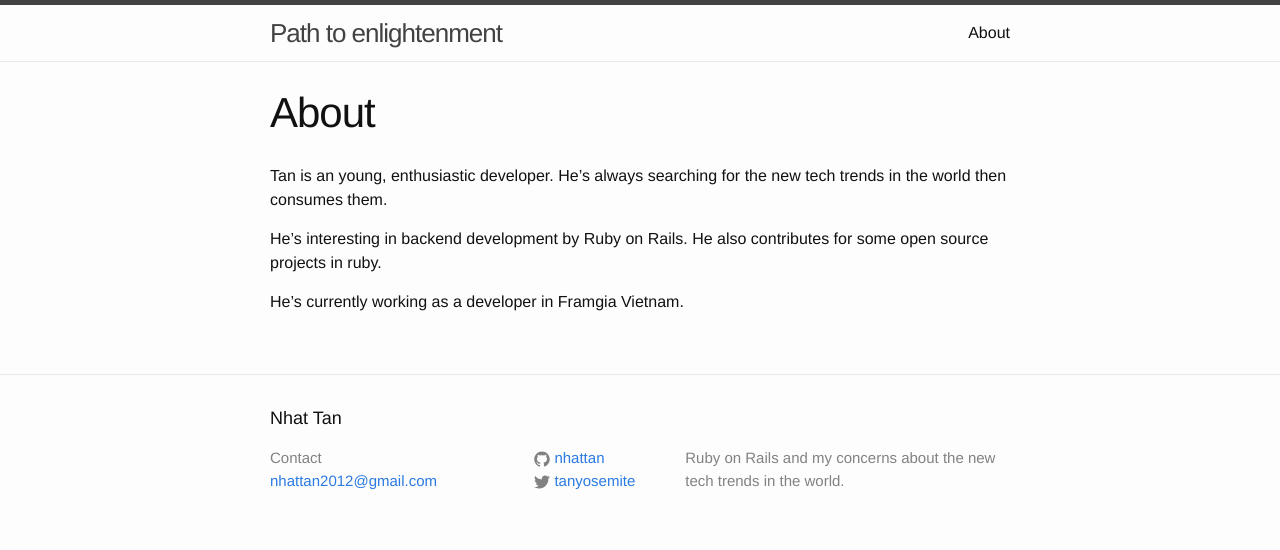
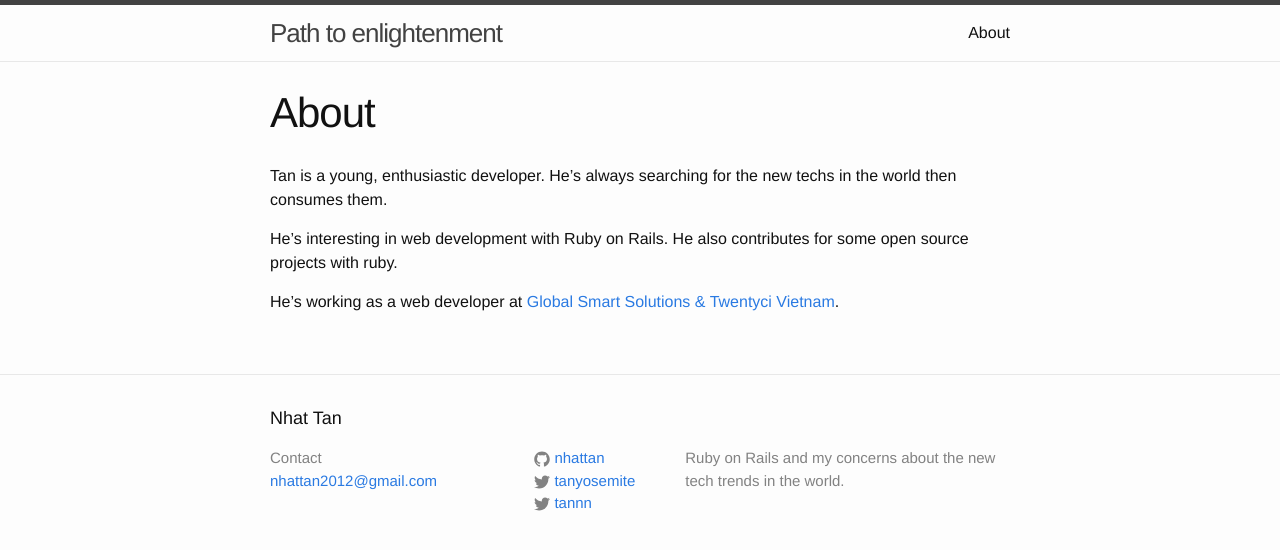
Before and after one commit to nhattan/nhattan.github.io, a Jekyll site: the page built from about.md, in a window 1280 px wide. Shown: the top 550 px of the page. Built offline with Jekyll 4.4.1, drawn with Linux system fonts in a browser that asks for light colours.

Commit message:
update profile

```diff
--- a/_config.yml
+++ b/_config.yml
@@ -7,6 +7,7 @@ baseurl: "" # the subpath of your site, e.g. /blog/
 url: "https://nhattan.github.io" # the base hostname & protocol for your site
 twitter_username: tanyosemite
 github_username:  nhattan
+linkedin_username: tannn
 name: Nhat Tan
 
 # Build settings
--- a/_includes/footer.html
+++ b/_includes/footer.html
@@ -42,6 +42,21 @@
             </a>
           </li>
           {% endif %}
+
+          {% if site.linkedin_username %}
+          <li>
+            <a href="https://www.linkedin.com/in/{{ site.linkedin_username }}">
+              <span class="icon  icon--twitter">
+                <svg viewBox="0 0 16 16">
+                  <path fill="#828282" d="M15.969,3.058c-0.586,0.26-1.217,0.436-1.878,0.515c0.675-0.405,1.194-1.045,1.438-1.809
+                  c-0.632,0.375-1.332,0.647-2.076,0.793c-0.596-0.636-1.446-1.033-2.387-1.033c-1.806,0-3.27,1.464-3.27,3.27 c0,0.256,0.029,0.506,0.085,0.745C5.163,5.404,2.753,4.102,1.14,2.124C0.859,2.607,0.698,3.168,0.698,3.767 c0,1.134,0.577,2.135,1.455,2.722C1.616,6.472,1.112,6.325,0.671,6.08c0,0.014,0,0.027,0,0.041c0,1.584,1.127,2.906,2.623,3.206 C3.02,9.402,2.731,9.442,2.433,9.442c-0.211,0-0.416-0.021-0.615-0.059c0.416,1.299,1.624,2.245,3.055,2.271 c-1.119,0.877-2.529,1.4-4.061,1.4c-0.264,0-0.524-0.015-0.78-0.046c1.447,0.928,3.166,1.469,5.013,1.469 c6.015,0,9.304-4.983,9.304-9.304c0-0.142-0.003-0.283-0.009-0.423C14.976,4.29,15.531,3.714,15.969,3.058z"/>
+                </svg>
+              </span>
+
+              <span class="username">{{ site.linkedin_username }}</span>
+            </a>
+          </li>
+          {% endif %}
         </ul>
       </div>
 
--- a/about.md
+++ b/about.md
@@ -4,8 +4,8 @@ title: About
 permalink: /about/
 ---
 
-Tan is an young, enthusiastic developer. He's always searching for the new tech trends in the world then consumes them.
+Tan is a young, enthusiastic developer. He's always searching for the new techs in the world then consumes them.
 
-He's interesting in backend development by Ruby on Rails. He also contributes for some open source projects in ruby.
+He's interesting in web development with Ruby on Rails. He also contributes for some open source projects with ruby.
 
-He's currently working as a developer in Framgia Vietnam.
+He's working as a web developer at [Global Smart Solutions & Twentyci Vietnam](https://www.facebook.com/gss.outsourcing).
```
Also changed, not shown: 7 other files.
